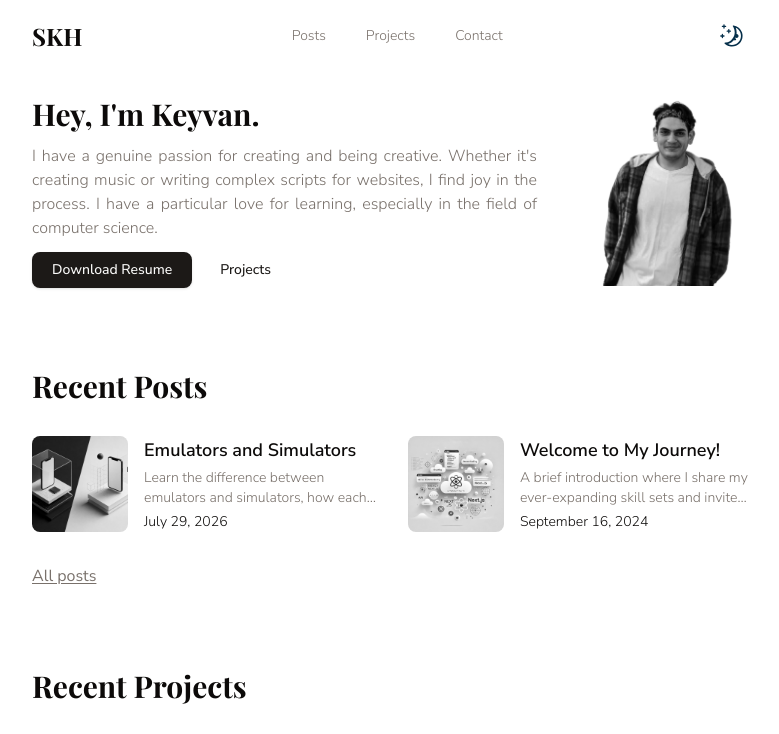
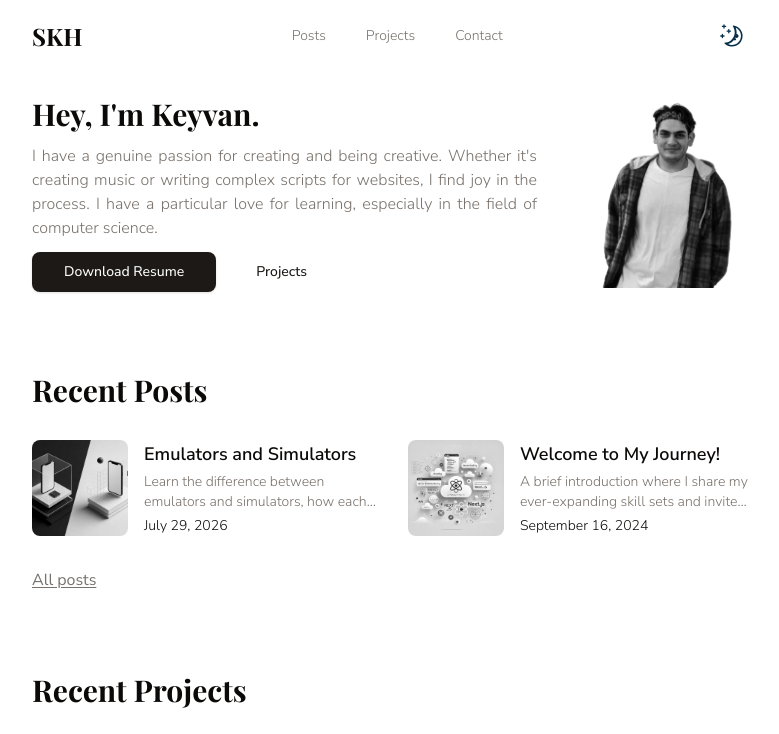
Before and after one commit to skh113/next-portfolio, a Next.js app: page / in a window 1280 px wide. Shown: the top 734 px of the page, without its empty margins (248-1027 px from the left). Built offline with nearby package versions, Linux system fonts and the light colour scheme; a web font is replaced by a local one.

Commit message:
refactor: enhance styling in ContactForm and Intro components by updating link and button sizes for improved UI consistency

```diff
--- a/components/contact-form.tsx
+++ b/components/contact-form.tsx
@@ -145,7 +145,7 @@ export default function ContactForm() {
           </div>
           <p className='mt-4 text-xs text-muted-foreground'>
             By submitting this form, I agree to the{' '}
-            <Link href='/privacy' className='font-bold'>
+            <Link href='/privacy' className='font-bold underline'>
               privacy&nbsp;policy.
             </Link>
           </p>
--- a/components/intro.tsx
+++ b/components/intro.tsx
@@ -16,7 +16,7 @@ export default function Intro() {
           science.
         </p>
         <div className='flex gap-2'>
-          <Button className='py-3 px-5'>
+          <Button size='lg'>
             <Link
               download
               href={{
@@ -28,7 +28,7 @@ export default function Intro() {
               Download Resume
             </Link>
           </Button>
-          <Button variant='link' className='py-3 px-5'>
+          <Button variant='link' size='lg'>
             <Link href='/projects'>Projects</Link>
           </Button>
         </div>
```
